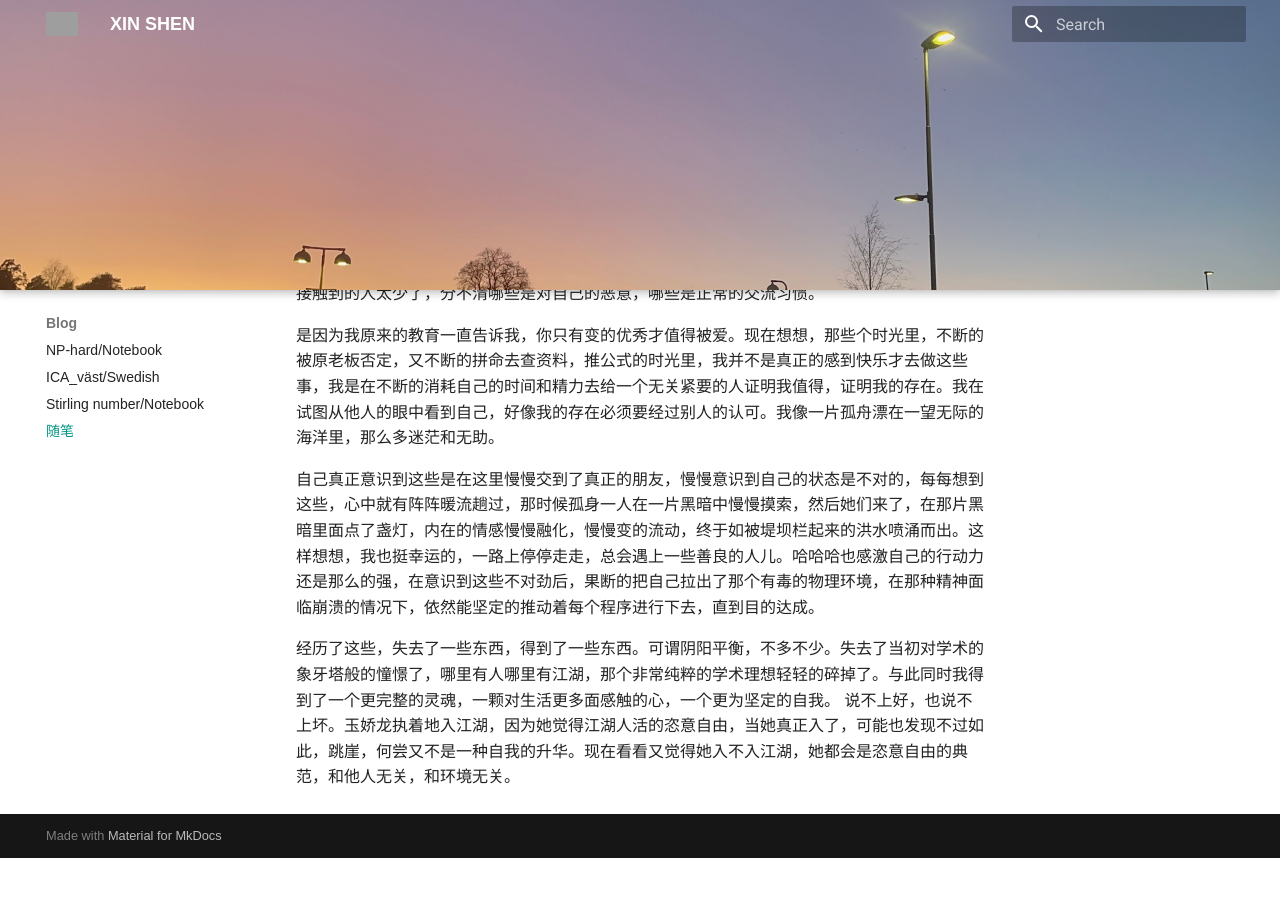
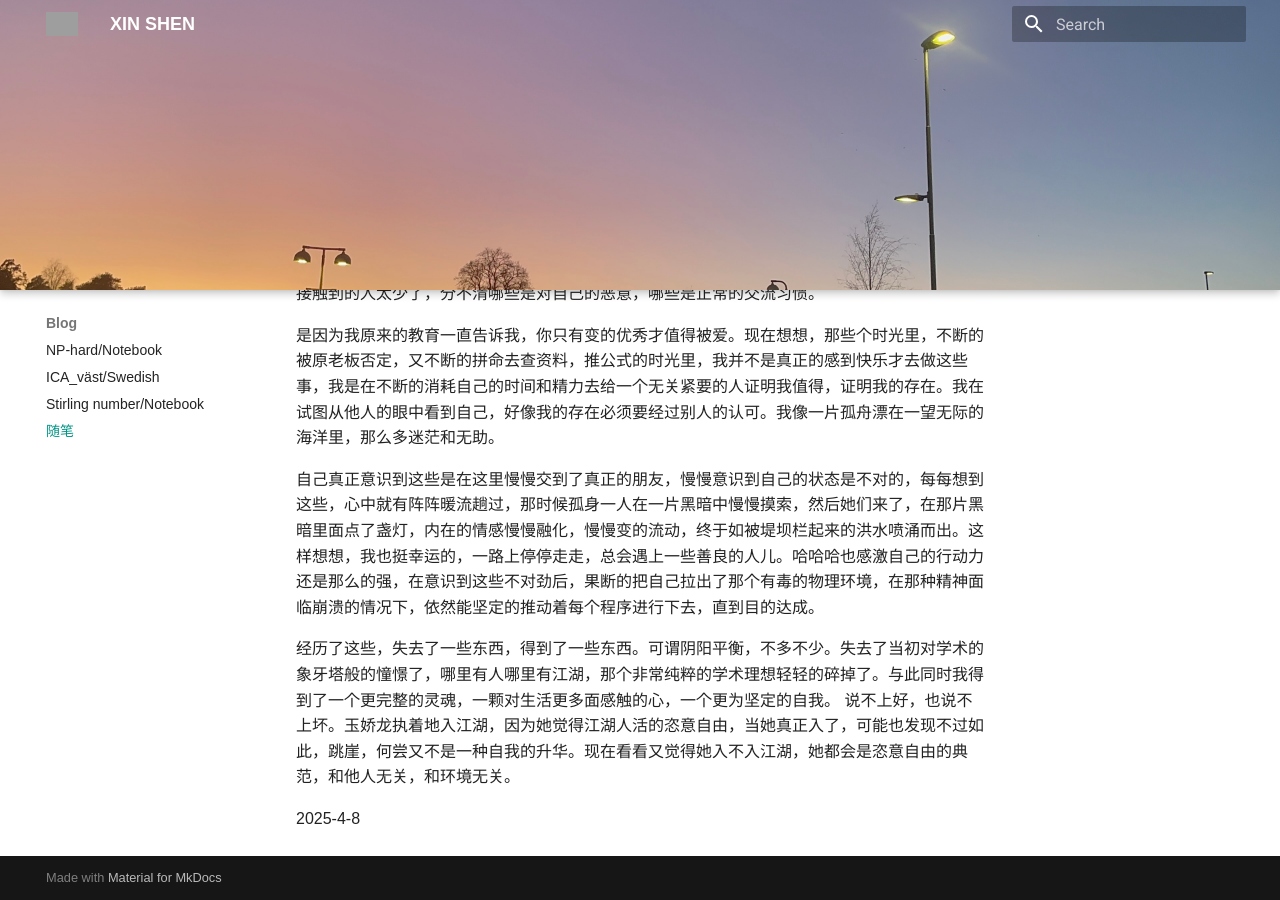
Before and after one commit to XINS3/WebXS, an MkDocs documentation site: the page built from docs/blog/bi1.md, in a window 1280 px wide and 900 px high, scrolled down 821 px. Built offline with MkDocs 1.6.1 and Material for MkDocs 9.7.7, drawn with Linux system fonts in a browser that asks for light colours; before the commit the page ends 1679 px from its top, so only the background shows below that; grey boxes are pictures that could not be loaded.

Commit message:
Update bi1.md

```diff
--- a/docs/blog/bi1.md
+++ b/docs/blog/bi1.md
@@ -10,3 +10,5 @@
 
 经历了这些，失去了一些东西，得到了一些东西。可谓阴阳平衡，不多不少。失去了当初对学术的象牙塔般的憧憬了，哪里有人哪里有江湖，那个非常纯粹的学术理想轻轻的碎掉了。与此同时我得到了一个更完整的灵魂，一颗对生活更多面感触的心，一个更为坚定的自我。
 说不上好，也说不上坏。玉娇龙执着地入江湖，因为她觉得江湖人活的恣意自由，当她真正入了，可能也发现不过如此，跳崖，何尝又不是一种自我的升华。现在看看又觉得她入不入江湖，她都会是恣意自由的典范，和他人无关，和环境无关。
+
+2025-4-8
```
